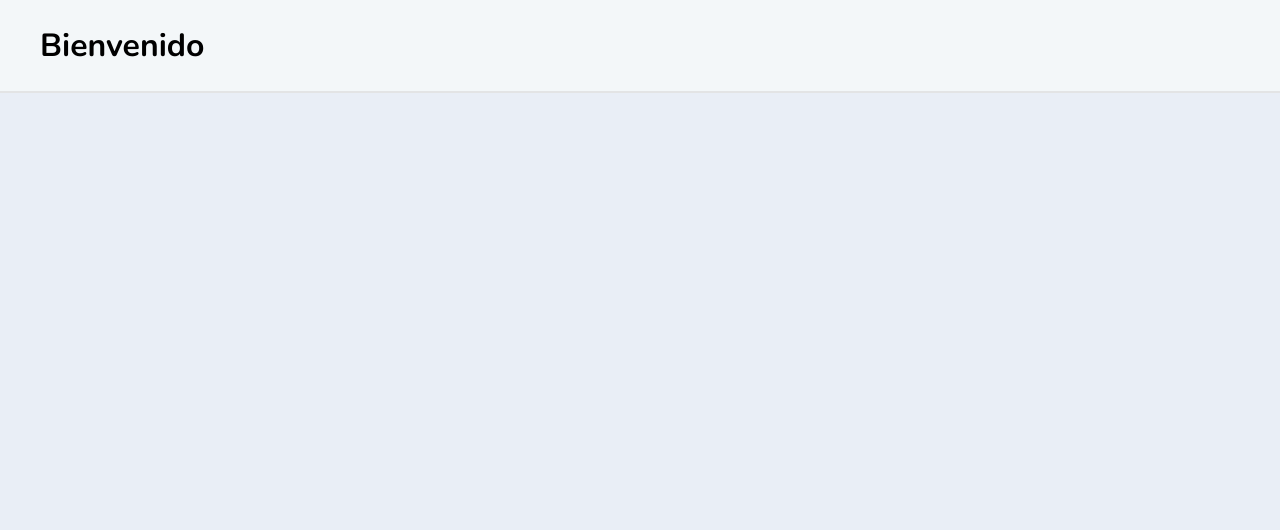
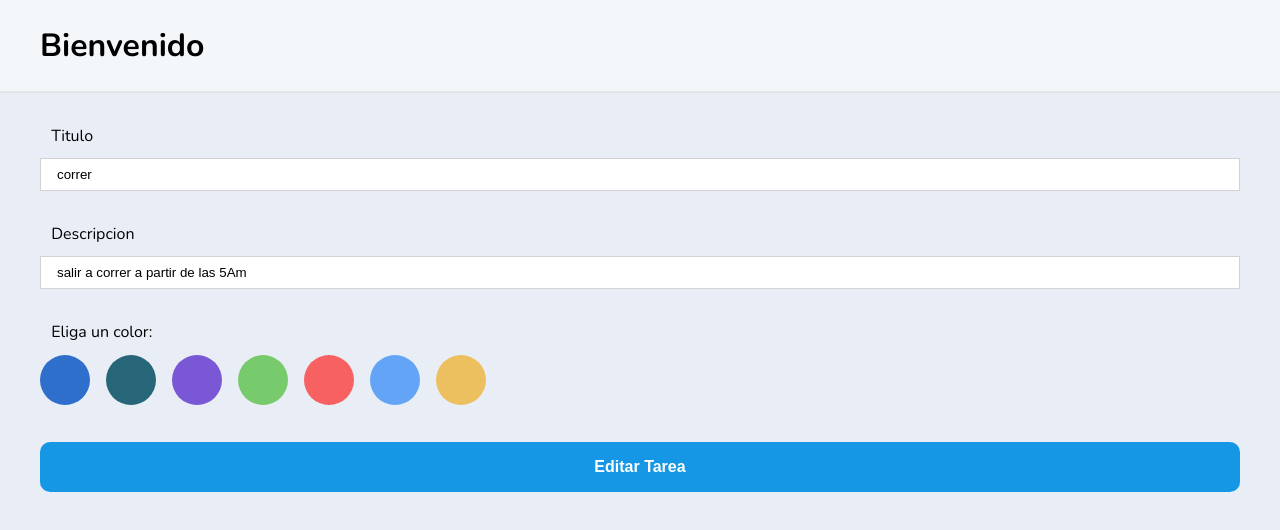
Before and after one commit to angelMarcosCastilla/todolis-rect, a React (Create React App) app: page /editTask/1 in a window 1280 px wide. Shown: the top 530 px of the page. Built offline with nearby package versions, Linux system fonts and the light colour scheme.

Commit message:
edit task completed

```diff
--- a/src/App.js
+++ b/src/App.js
@@ -6,6 +6,7 @@ import Home from "./pages/Home";
 import { Route } from "wouter";
 import TodoProvider from "./context/TodoContext";
 import Header from "./components/layout/Header";
+import EditTask from "./pages/EditTask";
 
 function App() {
   return (
@@ -14,6 +15,7 @@ function App() {
       <TodoProvider>
         <Route path="/" component={Home} />
         <Route path="/addTask" component={AddTask} />
+        <Route path="/editTask/:id" component={EditTask}/>
       </TodoProvider>
     </>
   );
--- a/src/components/CardTodo/index.js
+++ b/src/components/CardTodo/index.js
@@ -1,6 +1,7 @@
 import { useContext } from "react";
 import { TodoContext } from "../../context/TodoContext";
 import { actionsTodo } from "../../context/TodoContext/actions";
+import { useLocation } from "wouter";
 import Label from "../Label";
 import {
   Card,
@@ -11,28 +12,44 @@ import {
   BtnOptions,
 } from "./styled.js";
 
-function CardTodo({ todo }) {
-  const { title, description, color, id } = todo;
+const initialTodo = { title: "titulo", description: "descripcion", color: "#2E6FCC" };
+function CardTodo({ todo = initialTodo }) {
+  const [_, setLocation] = useLocation();
+  const { color, description, title, id } = todo;
   const { dispatch } = useContext(TodoContext);
+
   const handleDelete = (id) => {
     dispatch({
       type: actionsTodo.DELETE_TASK,
       payload: id,
     });
   };
+  const handleEdit = (id) => {
+    setLocation(`editTask/${id}`);
+  };
+
+  const handleIscomplete = (id) => {
+    dispatch({
+      type: actionsTodo.ISCOMPLETE_TASK,
+      payload: id,
+    });
+  }
   return (
     <Card color={color}>
       <CardHeader>
-        <Label color ={color} >{title}</Label>
-        <BtnCheck> ✅</BtnCheck>
+        <Label color={color}>{title}</Label>
+        <BtnCheck onClick = {() => handleIscomplete(id)}> ✅</BtnCheck>
       </CardHeader>
       <CardBody>{description}</CardBody>
       <CardFooter>
         <BtnOptions onClick={() => handleDelete(id)}>🗑️</BtnOptions>
-        <BtnOptions>✏️</BtnOptions>
+        <BtnOptions onClick={() => handleEdit(id)}>✏️</BtnOptions>
       </CardFooter>
     </Card>
   );
 }
-
+/*
+CardTodo.defaultProps = {
+  todo: { title: "titulo", description: "descripcion", color: "" },
+}; */
 export default CardTodo;
--- a/src/components/Form/index.js
+++ b/src/components/Form/index.js
@@ -1,31 +1,63 @@
-import { useContext } from "react";
+import { useContext, useEffect, useState } from "react";
 import styled from "styled-components";
 import { TodoContext } from "../../context/TodoContext";
 import { actionsTodo } from "../../context/TodoContext/actions";
 import { colors } from "../../utils/color";
-import {useLocation} from "wouter";
+import { useLocation } from "wouter";
+
 function Form({ setData, data }) {
+  const [value, setValue] = useState({ title: "", description: "", color:"#2E6FCC"});
+  const {state, dispatch } = useContext(TodoContext);
+  const [, setLocation] = useLocation();
 
-  const {dispatch } = useContext(TodoContext);
-  const [, setLocation] = useLocation();
+  useEffect(() => {
+    data.id && setValue(data)
+  },[data])
+
   const HandleChange = (e) => {
-    setData({ ...data, [e.target.name]: e.target.value });
+    setValue({ ...value, [e.target.name]: e.target.value });
+
+    setData((prevState) => {
+      return { ...prevState, [e.target.name]: e.target.value };
+    });
   };
 
   const handleClickColor = (e, color) => {
+
     e.preventDefault();
-    setData({ ...data, color: color });
+    setValue({ ...value, color: color });
+    setData((prevState) => {
+      return { ...prevState, color: color };
+    });
   };
 
   const handleSubmit = (e) => {
     e.preventDefault();
-    dispatch({
-      type: actionsTodo.ADD_TASK,
-      payload: data,
-    });
-    setLocation("/")
+
+    if(value.id){
+      console.log(value, state.todos)
+      const editData = state.todos.map((todo) => todo.id === value.id ? value : todo)
+      console.log(editData)
+      dispatch({
+        type: actionsTodo.EDIT_TASK,
+        payload: editData,
+      });
+      setLocation("/");
+
+    }else{
+
+      const data = { ...value, iscomplete: false, id: Date.now() };
+      dispatch({
+        type: actionsTodo.ADD_TASK,
+        payload: data,
+      });
+      setLocation("/");
+
+    }
+
 
   };
+
   return (
     <form>
       <GroupInput>
@@ -33,17 +65,17 @@ function Form({ setData, data }) {
         <input
           type="text"
           id="titulo"
-          value={data.title}
+          value={value.title}
           name="title"
           onChange={(e) => HandleChange(e)}
         />
       </GroupInput>
       <GroupInput>
-        <label htmlFor="descripcion">Titulo</label>
+        <label htmlFor="descripcion">Descripcion</label>
         <input
           type="text"
           id="descripcion"
-          value={data.description}
+          value={value.description}
           name="description"
           onChange={(e) => HandleChange(e)}
         />
@@ -58,7 +90,9 @@ function Form({ setData, data }) {
           />
         ))}
       </GroupInput>
-      <StyledButton onClick={handleSubmit}>Agregar tarea</StyledButton>
+      <StyledButton onClick={handleSubmit}>
+        {data?.id ? "Editar Tarea" : "Agregar tarea"}
+      </StyledButton>
     </form>
   );
 }
--- a/src/components/TodoContainer/index.js
+++ b/src/components/TodoContainer/index.js
@@ -12,6 +12,7 @@ function TodoContainer() {
       {filterTodos.map((todo) => {
         return <CardTodo key={todo.id} todo={todo} />;
       })}
+      <CardTodo></CardTodo>
     </ConatinerListTodo>
   );
 }
--- a/src/context/TodoContext/actions.js
+++ b/src/context/TodoContext/actions.js
@@ -3,7 +3,7 @@ export const actionsTodo = {
   DELETE_TASK: "Delete task",
   EDIT_TASK: "Edit task",
   FILTER_TASK: "Filter task",
-
+  ISCOMPLETE_TASK: "is task completed"
 };
 
 export const initialState = {
--- a/src/context/TodoContext/reducer.js
+++ b/src/context/TodoContext/reducer.js
@@ -3,13 +3,16 @@ import { actionsTodo } from "./actions";
 const reducerTodo = (state, action) => {
   switch (action.type) {
     case actionsTodo.DELETE_TASK:
-      return {...state, todos: state.todos.filter((todo) => todo.id !== action.payload)};
-
+      return {
+        ...state,
+        todos: state.todos.filter((todo) => todo.id !== action.payload),
+      };
     case actionsTodo.FILTER_TASK:
       return { ...state, filterTodos: action.payload };
     case actionsTodo.ADD_TASK:
-      return { ...state , todos : [...state.todos, action.payload] };
-
+      return { ...state, todos: [...state.todos, action.payload] };
+    case actionsTodo.EDIT_TASK:
+      return  { ...state, todos:  action.payload };
     default:
       return state;
   }
--- a/src/pages/AddTask/index.js
+++ b/src/pages/AddTask/index.js
@@ -4,27 +4,20 @@ import Form from "../../components/Form";
 import CardTodo from "../../components/CardTodo";
 import { useState } from "react";
 
-const initialState = {
-  id:10,
-  title:"",
-  description:"",
-  color:"grey",
-  isComplete:false
-
-}
+const initialTodo = { title: "titulo", description: "descripcion", color: "#2E6FCC" };
 function AddTask() {
-  const [form, setForm] = useState(initialState)
+  const [form, setForm] = useState(initialTodo);
 
   return (
     <section>
       <Container>
-        <Grid columns = {2}  gap = {"10rem"}>
-        <Form setData = {setForm} data = {form} />
-        <CardTodo todo = {form} />
+        <Grid columns={2} gap={"10rem"}>
+          <Form setData={setForm} data = {form}/>
+          <CardTodo  todo = {form} />
         </Grid>
       </Container>
     </section>
-  )
+  );
 }
 
 export default AddTask;
@@ -32,7 +25,6 @@ export default AddTask;
 const Grid = styled.div`
   display: grid;
   align-items: center;
-  grid-template-columns: repeat(${props=>props.columns},1fr);
-  gap: ${props => props.gap};
-
-`
+  grid-template-columns: repeat(${(props) => props.columns}, 1fr);
+  gap: ${(props) => props.gap};
+`;
--- /dev/null
+++ b/src/pages/EditTask/index.js
@@ -0,0 +1,24 @@
+import { useContext, useEffect, useState } from "react";
+import Container from "../../components/Container";
+import Form from "../../components/Form";
+import { TodoContext } from "../../context/TodoContext";
+
+function EditTask({ params }) {
+  const { state } = useContext(TodoContext);
+  const [data, setData] = useState({});
+
+
+  useEffect(() => {
+    const editData = state.todos.find((data) => data.id == params.id);
+     setData(editData);
+  }, [params, setData, state]);
+  return (
+    <section>
+      <Container>
+        <Form setData = {setData} data = {data} />
+      </Container>
+    </section>
+  );
+}
+
+export default EditTask;
--- a/src/pages/Home/index.js
+++ b/src/pages/Home/index.js
@@ -54,4 +54,6 @@ function Home() {
   );
 }
 
+
+
 export default Home;
--- a/src/utils/color.js
+++ b/src/utils/color.js
@@ -1 +1 @@
-export const colors = ["#2E6FCC","#276678","#7957D5","#77CB6C","#F86161"]
+export const colors = ["#2E6FCC","#276678","#7957D5","#77CB6C","#F86161","#63A4F7","#EDC05F"]
```
